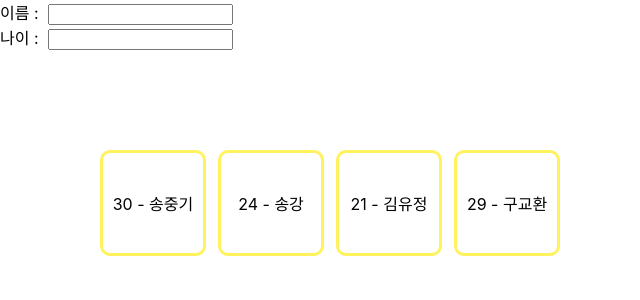
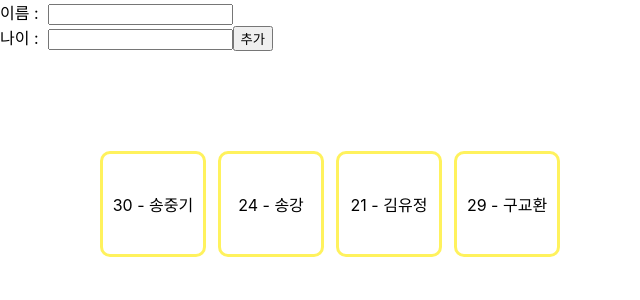
Before and after one commit to heyimcsy/style-project2, a React (Create React App) app: page / in a window 1280 px wide. Shown: the top 300 px of the page, without its empty margins (0-640 px from the left). Built offline with nearby package versions, Linux system fonts and the light colour scheme.

Commit message:
임력 완요

```diff
--- a/src/App.js
+++ b/src/App.js
@@ -13,10 +13,24 @@ const App = () => {
 
   const nameChangeHandler = (event) => {
     setName(event.target.value);
-  }
+  };
   const ageChangeHandler = (event) => {
-    setName(event.target.value);
-  }
+    setAge(event.target.value);
+  };
+
+  const clickAddButtonHandler = () => {
+    //1. 새로운 형태의 이놈을 만든다/
+    //2. 이놈{ id: 1, age: 30, name: "송중기" }
+    //3. 이놈을 배열에 더한다
+
+    const newUser = {
+      id: users.length + 1,
+      age,
+      name: name,
+    };
+
+    setUsers([...users, newUser])
+  };
 
   return (
     <div>
@@ -25,12 +39,17 @@ const App = () => {
       <input
         value = {name}
         onChange = {nameChangeHandler}
-        /> <br />
+        />
+        {name}
+        <br />
       나이 : &nbsp;
       <input
         value = {age}
         onChange = {ageChangeHandler}/>
+        {age}
+      <button onClick={clickAddButtonHandler}>추가</button>
       </div>
+
       <div className="app-style">
         {users.map((item) => {
           return (
```
